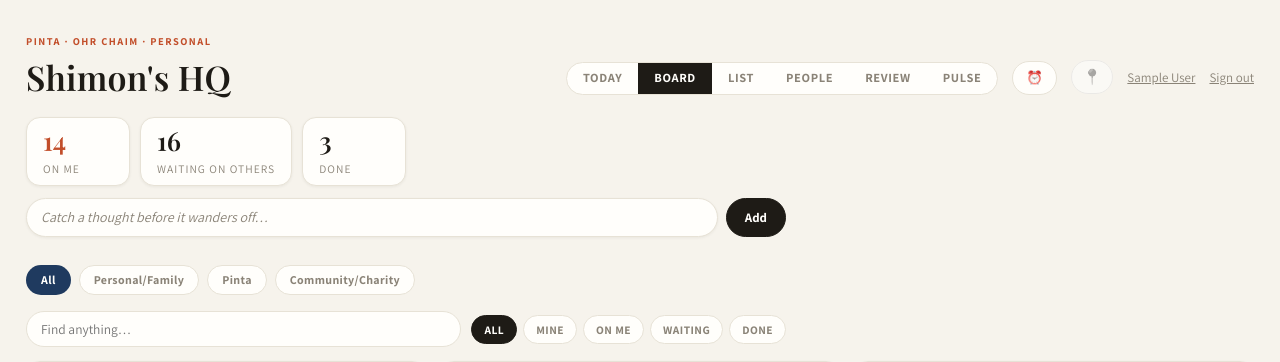
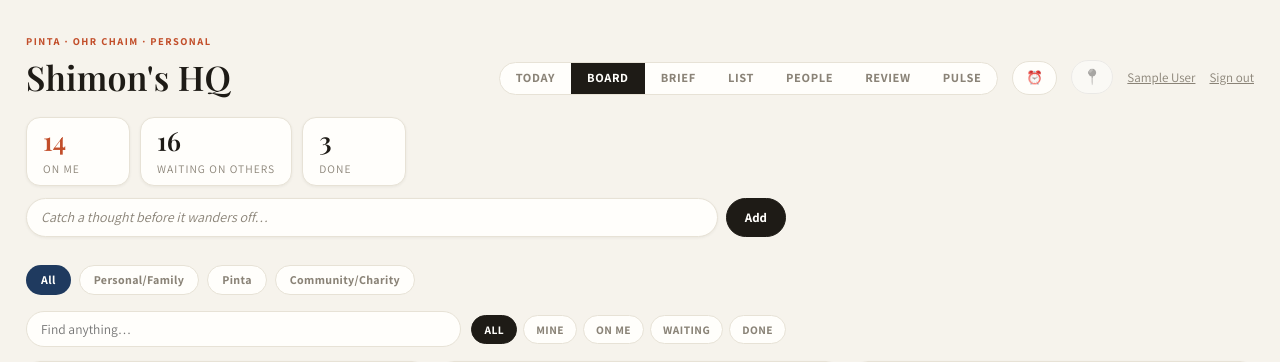
Before and after one commit to nyclead18-cmd/ShimonHQ, a Flask app: page / in a window 1280 px wide. Shown: the top 362 px of the page. Run offline with Flask 3, Linux system fonts and the light colour scheme; the visitor is signed in with stand-in values (Sample User, id 1); data comes from the database, SQL or seed files in the repository; data that the repository does not hold is empty; some web fonts are replaced.

Commit message:
v76: the Brief tab is always there

```diff
--- a/shimon-hq-app/templates/board.html
+++ b/shimon-hq-app/templates/board.html
@@ -11,7 +11,7 @@
       <a class="tab" href="{{ url_for('today_view') }}">Today</a>
       <a class="tab on" href="{{ url_for('board') }}">Board</a>
       {% if has_pipe %}<a class="tab" href="{{ url_for('pipeline_view') }}">Pipeline</a>{% endif %}
-      {% if has_brief %}<a class="tab" href="{{ url_for('briefing_view') }}">Brief{% if brief_unread %} <span class="badge">{{ brief_unread }}</span>{% endif %}</a>{% endif %}
+      <a class="tab" href="{{ url_for('briefing_view') }}">Brief{% if brief_unread %} <span class="badge">{{ brief_unread }}</span>{% endif %}</a>
       {% if has_cal %}<a class="tab" href="{{ url_for('calendar_view') }}">Calendar</a>{% endif %}
       <a class="tab" href="{{ url_for('list_view') }}">List</a>
       <a class="tab" href="{{ url_for('people_view') }}">People</a>
--- a/shimon-hq-app/templates/calendar.html
+++ b/shimon-hq-app/templates/calendar.html
@@ -12,7 +12,7 @@
       <a class="tab" href="{{ url_for('today_view') }}">Today</a>
       <a class="tab" href="{{ url_for('board') }}">Board</a>
       {% if has_pipe %}<a class="tab" href="{{ url_for('pipeline_view') }}">Pipeline</a>{% endif %}
-      {% if has_brief %}<a class="tab" href="{{ url_for('briefing_view') }}">Brief{% if brief_unread %} <span class="badge">{{ brief_unread }}</span>{% endif %}</a>{% endif %}
+      <a class="tab" href="{{ url_for('briefing_view') }}">Brief{% if brief_unread %} <span class="badge">{{ brief_unread }}</span>{% endif %}</a>
       {% if has_cal %}<a class="tab on" href="{{ url_for('calendar_view') }}">Calendar</a>{% endif %}
       <a class="tab" href="{{ url_for('people_view') }}">People</a>
       <a class="tab" href="{{ url_for('joel_view') }}">Review</a>
--- a/shimon-hq-app/templates/day.html
+++ b/shimon-hq-app/templates/day.html
@@ -12,7 +12,7 @@
       <a class="tab" href="{{ url_for('today_view') }}">Today</a>
       <a class="tab" href="{{ url_for('board') }}">Board</a>
       {% if has_pipe %}<a class="tab" href="{{ url_for('pipeline_view') }}">Pipeline</a>{% endif %}
-      {% if has_brief %}<a class="tab" href="{{ url_for('briefing_view') }}">Brief{% if brief_unread %} <span class="badge">{{ brief_unread }}</span>{% endif %}</a>{% endif %}
+      <a class="tab" href="{{ url_for('briefing_view') }}">Brief{% if brief_unread %} <span class="badge">{{ brief_unread }}</span>{% endif %}</a>
       {% if has_cal %}<a class="tab on" href="{{ url_for('calendar_view') }}">Calendar</a>{% endif %}
       <a class="tab" href="{{ url_for('people_view') }}">People</a>
       <a class="tab" href="{{ url_for('joel_view') }}">Review</a>
--- a/shimon-hq-app/templates/people.html
+++ b/shimon-hq-app/templates/people.html
@@ -12,7 +12,7 @@
       <a class="tab" href="{{ url_for('today_view') }}">Today</a>
       <a class="tab" href="{{ url_for('board') }}">Board</a>
       {% if has_pipe %}<a class="tab" href="{{ url_for('pipeline_view') }}">Pipeline</a>{% endif %}
-      {% if has_brief %}<a class="tab" href="{{ url_for('briefing_view') }}">Brief{% if brief_unread %} <span class="badge">{{ brief_unread }}</span>{% endif %}</a>{% endif %}
+      <a class="tab" href="{{ url_for('briefing_view') }}">Brief{% if brief_unread %} <span class="badge">{{ brief_unread }}</span>{% endif %}</a>
       {% if has_cal %}<a class="tab" href="{{ url_for('calendar_view') }}">Calendar</a>{% endif %}
       <a class="tab" href="{{ url_for('list_view') }}">List</a>
       <a class="tab on" href="{{ url_for('people_view') }}">People</a>
--- a/shimon-hq-app/templates/pulse.html
+++ b/shimon-hq-app/templates/pulse.html
@@ -12,7 +12,7 @@
       <a class="tab" href="{{ url_for('today_view') }}">Today</a>
       <a class="tab" href="{{ url_for('board') }}">Board</a>
       {% if has_pipe %}<a class="tab" href="{{ url_for('pipeline_view') }}">Pipeline</a>{% endif %}
-      {% if has_brief %}<a class="tab" href="{{ url_for('briefing_view') }}">Brief{% if brief_unread %} <span class="badge">{{ brief_unread }}</span>{% endif %}</a>{% endif %}
+      <a class="tab" href="{{ url_for('briefing_view') }}">Brief{% if brief_unread %} <span class="badge">{{ brief_unread }}</span>{% endif %}</a>
       {% if has_cal %}<a class="tab" href="{{ url_for('calendar_view') }}">Calendar</a>{% endif %}
       <a class="tab" href="{{ url_for('list_view') }}">List</a>
       <a class="tab" href="{{ url_for('people_view') }}">People</a>
--- a/shimon-hq-app/templates/today.html
+++ b/shimon-hq-app/templates/today.html
@@ -12,7 +12,7 @@
       <a class="tab on" href="{{ url_for('today_view') }}">Today</a>
       <a class="tab" href="{{ url_for('board') }}">Board</a>
       {% if has_pipe %}<a class="tab" href="{{ url_for('pipeline_view') }}">Pipeline</a>{% endif %}
-      {% if has_brief %}<a class="tab" href="{{ url_for('briefing_view') }}">Brief{% if brief_unread %} <span class="badge">{{ brief_unread }}</span>{% endif %}</a>{% endif %}
+      <a class="tab" href="{{ url_for('briefing_view') }}">Brief{% if brief_unread %} <span class="badge">{{ brief_unread }}</span>{% endif %}</a>
       {% if has_cal %}<a class="tab" href="{{ url_for('calendar_view') }}">Calendar</a>{% endif %}
       <a class="tab" href="{{ url_for('list_view') }}">List</a>
       <a class="tab" href="{{ url_for('people_view') }}">People</a>
```
